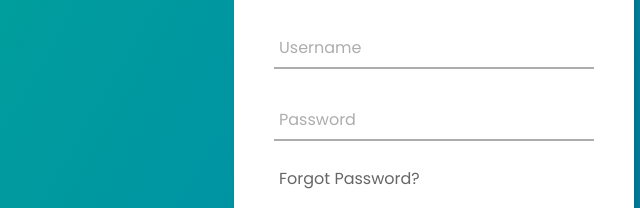
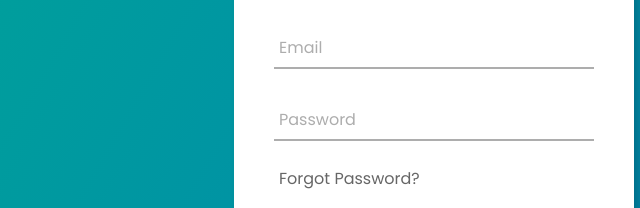
Before and after one commit to CubeDenmark/IPT2casestudy, a plain HTML site: page index.html in a window 1280 px wide. Shown: the part 273-481 px from the top of the page, 206-846 px from the left. Drawn offline with Linux system fonts and the light colour scheme.

Commit message:
Third commit

```diff
--- a/index.html
+++ b/index.html
@@ -13,7 +13,7 @@
         <div class="txt_field">
           <input type="text" required>
           <span></span>
-          <label>Username</label>
+          <label>Email</label>
         </div>
         <div class="txt_field">
           <input type="password" required>
```
